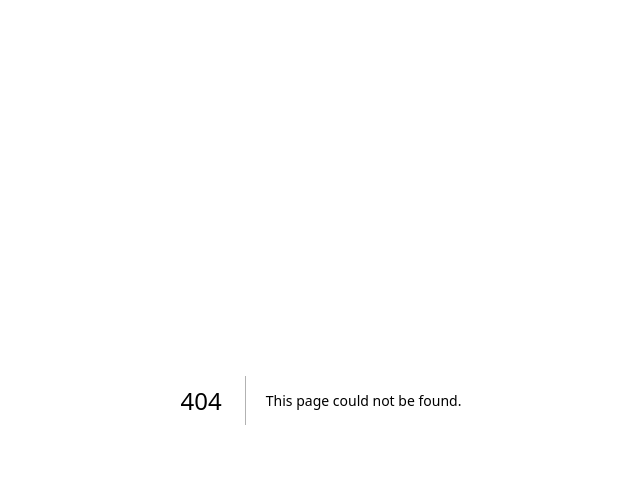
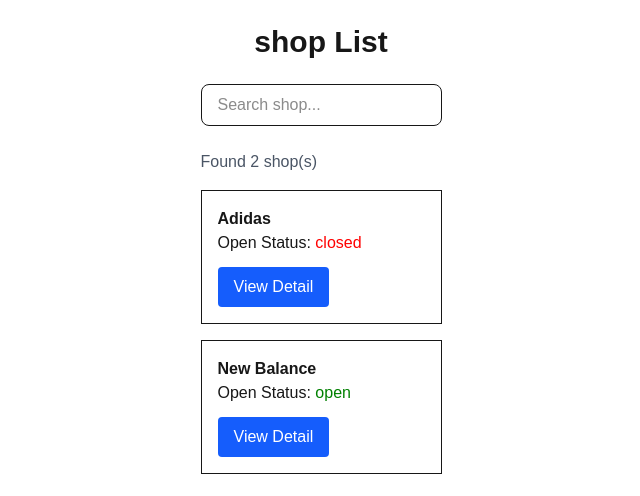
Before and after one commit to kawisarawha-pixel/kae-next-app, a Next.js app: page /week07 in a window 1280 px wide. Before the commit this address had no page. Shown: the top 496 px of the page, without its empty margins (319-959 px from the left). Built offline with nearby package versions, Linux system fonts and the light colour scheme.

Commit message:
week07 commit

```diff
--- /dev/null
+++ b/app/week07/[id]/page.tsx
@@ -0,0 +1,47 @@
+import Link from "next/link";
+import { shops } from "../components/shopItem";
+import Loading from "../components/Loading";
+import { Suspense } from "react";
+
+export default async function ShopDetail({ params }) {
+    const { id } = await params;
+
+    const shop = shops.find(
+        item => item.id === Number(id)
+    );
+
+    const Status = (status: boolean) => {
+        if(status)
+            return <span style={{ color: "green" }}>open</span>
+        return <span style={{ color: "red"}}>closed</span>
+    }
+
+    return (
+        <>
+            <Suspense fallback={<Loading />}>
+                 <div className="w-xl mx-auto p-6">
+                    <h1 className="text-3xl font-bold">
+                    Shop Detail
+                    </h1>
+
+                <div key={shop.id} className="border rounded-lg p-4 m-4">
+                    <p className="mt-4 font-semibold">
+                        ID: {shop.id}
+                    </p>
+                    <p className="my-4">
+                        Title: {shop.title}
+                    </p>
+                    <p className="my-4">
+                        Open Status: {Status(shop.openStatus)}
+                    </p>
+                </div>
+
+            <Link href="/week07" className="bg-gray-600 text-white px-4 py-2 rounded">
+            Back
+            </Link>
+
+    </div>
+            </Suspense>
+        </>
+    );
+}
--- /dev/null
+++ b/app/week07/components/Loading.tsx
@@ -0,0 +1,9 @@
+export default function Loading() {
+  // Return your custom skeleton or spinner component
+  return (
+    <div className="flex items-center justify-center min-h-screen">
+      <div className="animate-spin rounded-full h-12 w-12 border-t-2 border-b-2 border-blue-500"></div>
+      <p className="ml-3 text-lg font-semibold">Loading...</p>
+    </div>
+  );
+}
--- /dev/null
+++ b/app/week07/components/ShopList.tsx
@@ -0,0 +1,63 @@
+"use client";
+import { useState } from "react";
+import Link from "next/link";
+
+export default function ShopList({ data }) {
+
+    const [keyword, setKeyword] = useState("");
+    const filterShops = data.filter(
+        (item) => {
+            const searchText = keyword.toLowerCase();
+            return item.title.toLowerCase().includes(searchText)
+        }
+    );
+
+    const Status = (status: boolean) => {
+        if(status)
+            return <span style={{ color: "green" }}>open</span>
+        return <span style={{ color: "red"}}>closed</span>
+    }
+
+    return (
+
+        <div className="max-w-3xl ma-auto p-6">
+
+            {/* Search */}
+            <div className="mb-6">
+
+            <input
+                type="text"
+                value={keyword}
+                onChange={(e) =>
+                setKeyword(e.target.value)
+            }
+          placeholder="Search shop..." className="w-full border rounded-lg px-4 py-2 focus:outline-none focus:ring-2 focus:ring-blue-500"/>
+      </div>
+
+            <div className="mb-4 text-gray-600">
+                Found {data.length} shop(s)
+            </div>
+
+            <div className="space-y-4">
+                {
+                    filterShops.map(shop => (
+
+                        <div key={shop.id} className="border rounded-Ig p-4">
+                            <h2 className="font-semibold">
+                                {shop.title}
+                            </h2>
+
+                            <p>Open Status: {Status(shop.openStatus)}</p>
+
+                            <Link href={`/week07/${shop.id}`} className="inline-block mt-3 bg-blue-600 text-white px-4 py-2 rounded">
+                            View Detail
+                            </Link>
+                        </div>
+                ))
+            }
+
+        </div>
+    </div>
+    );
+
+}
--- /dev/null
+++ b/app/week07/components/shopItem.tsx
@@ -0,0 +1,15 @@
+// object array
+export const shops =[
+    {
+        id: 1,
+        title: "Adidas",
+        location: { lat: 100, long: 100 },
+        openStatus: false
+    },
+    {
+        id: 2,
+        title: "New Balance",
+        location: { lat: 105, long: 109 },
+        openStatus: true
+    }
+];
--- /dev/null
+++ b/app/week07/page.tsx
@@ -0,0 +1,21 @@
+import { Suspense } from "react";
+import { shops } from "./components/shopItem";
+import Loading from "./components/Loading";
+import ShopList from "./components/ShopList";
+
+export default function ShopPage() {
+
+    return (
+        <div className="max-w-3xl mx-auto mt-6">
+
+        <h1 className="text-3xl font-bold text-center">
+            shop List
+        </h1>
+
+        <Suspense fallback={<Loading />}>
+            <ShopList data={shops}/>
+        </Suspense>
+
+        </div>
+    );
+}
```
